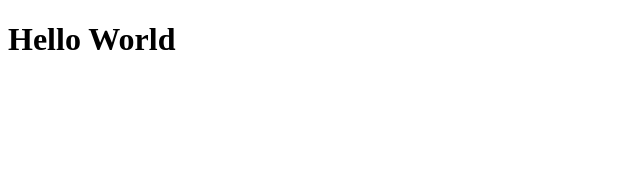
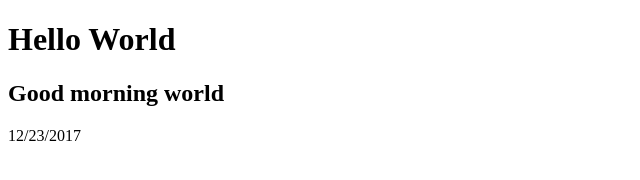
Before and after one commit to yuanco/yuanco.github.io, a plain HTML site: page index.html in a window 1280 px wide. Shown: the whole page, without its empty margins (0-640 px from the left). Drawn offline with Linux system fonts and the light colour scheme.

Commit message:
good morning

```diff
--- a/index.html
+++ b/index.html
@@ -6,6 +6,8 @@
   </head>
   <body>
     <h1>Hello World</h1>
+    <h2>Good morning world</h2>
+    <p>12/23/2017</p>
 
   </body>
 </html>
```
